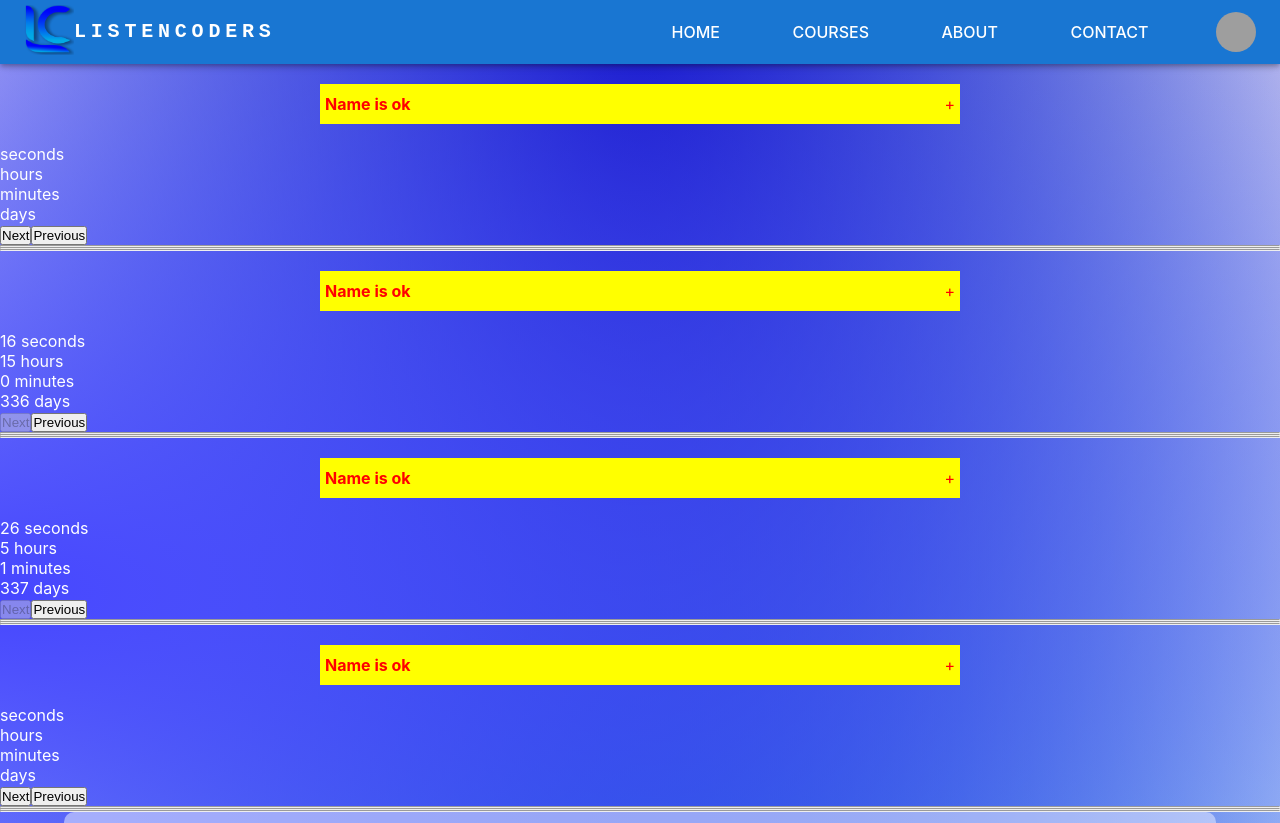
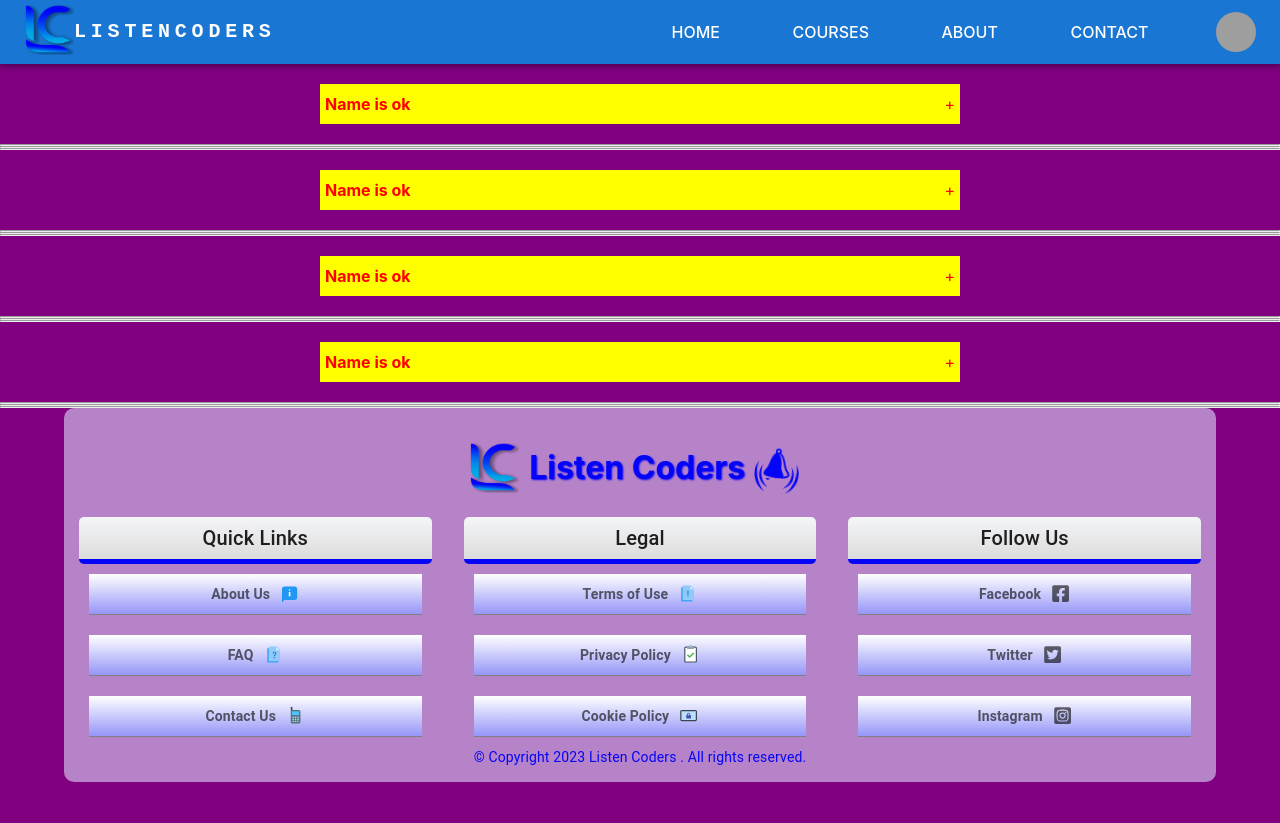
Before and after one commit to m-sabid/my-lms-site-Listen-coders, a Next.js app: page /courses in a window 1280 px wide. Shown: the top 823 px of the page. After the commit the page ends 800 px from the top, so only its background shows below. Built offline with nearby package versions, Linux system fonts and the light colour scheme; grey boxes are pictures that could not be loaded.

Commit message:
add some code

```diff
--- a/Components/Courses/ClassesScheduler.js
+++ b/Components/Courses/ClassesScheduler.js
@@ -31,16 +31,9 @@ const ClassesScheduler = () => {
                 </div>
                 <div
                   className={
-                    selected === index
-                      ? styles.show
-                      : styles.collapse_content
+                    selected === index ? styles.show : styles.collapse_content
                   }
                 >
-                  <p>{dt.descriptions}</p>
-                </div>
-              </div>
-            </div>
-
                   <div className={styles.class}>
                     <p>{seconds} seconds</p>
                     <p>{hours} hours</p>
@@ -57,6 +50,10 @@ const ClassesScheduler = () => {
                     </button>
                     <button>Previous</button>
                   </div>
+                  <p>{dt.descriptions}</p>
+                </div>
+              </div>
+            </div>
             <hr />
             <hr />
             <hr />
--- a/styles/globals.css
+++ b/styles/globals.css
@@ -3,9 +3,10 @@ body {
   margin: 0;
   font-family: -apple-system, BlinkMacSystemFont, Segoe UI, Roboto, Oxygen,
     Ubuntu, Cantarell, Fira Sans, Droid Sans, Helvetica Neue, sans-serif;
-  background-image: radial-gradient(ellipse at left, #4646ff, transparent),
+  /* background-image: radial-gradient(ellipse at left, #4646ff, transparent),
     radial-gradient(ellipse at top, #0c0cbe, transparent),
-    radial-gradient(ellipse at bottom, #01aae5, transparent);
+    radial-gradient(ellipse at bottom, #01aae5, transparent); */
+    background-color: purple;
   position: relative;
   min-height: 100vh !important;
   color: white;
```
Lines whose indentation alone changed are shown as unchanged.
